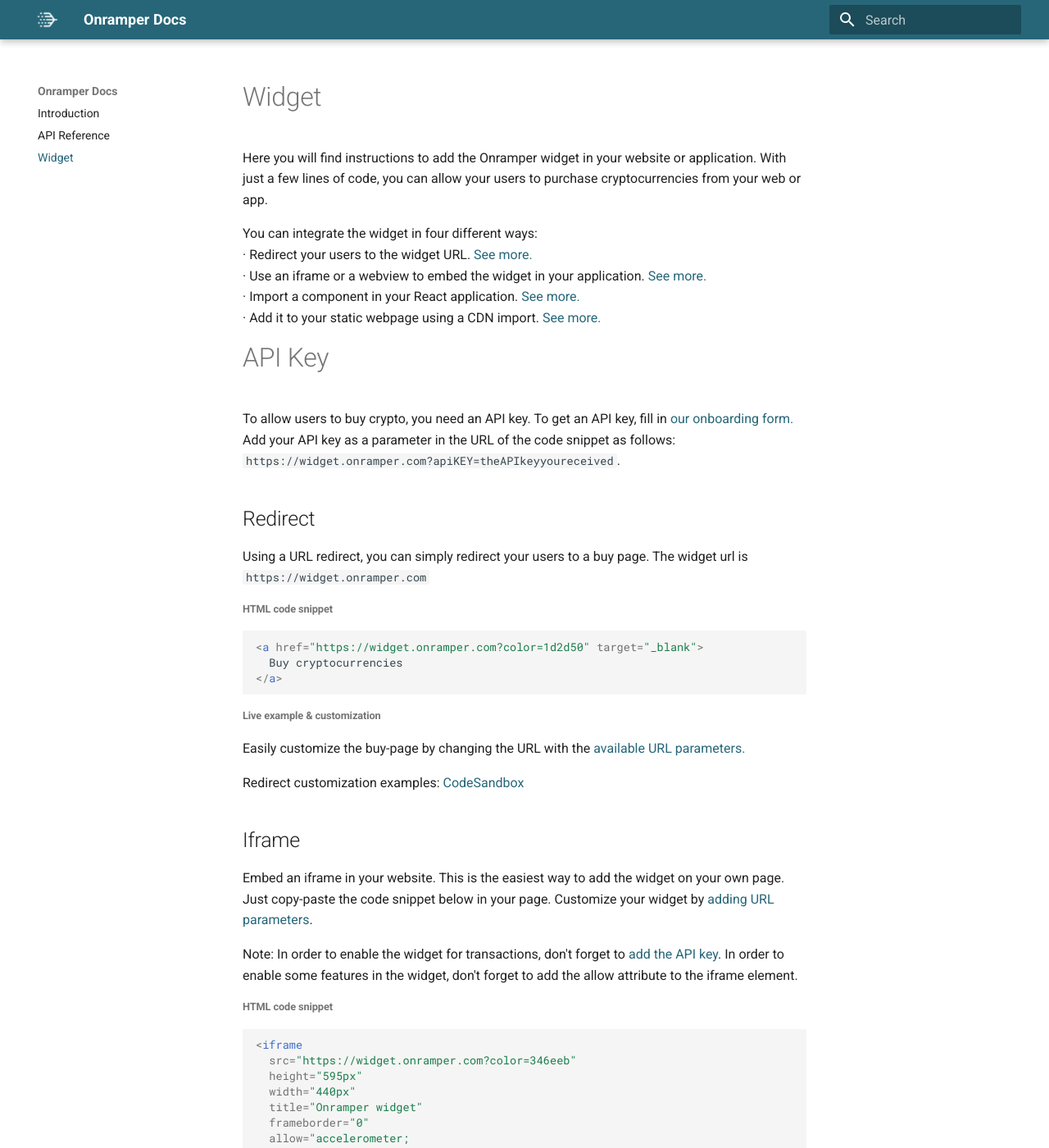
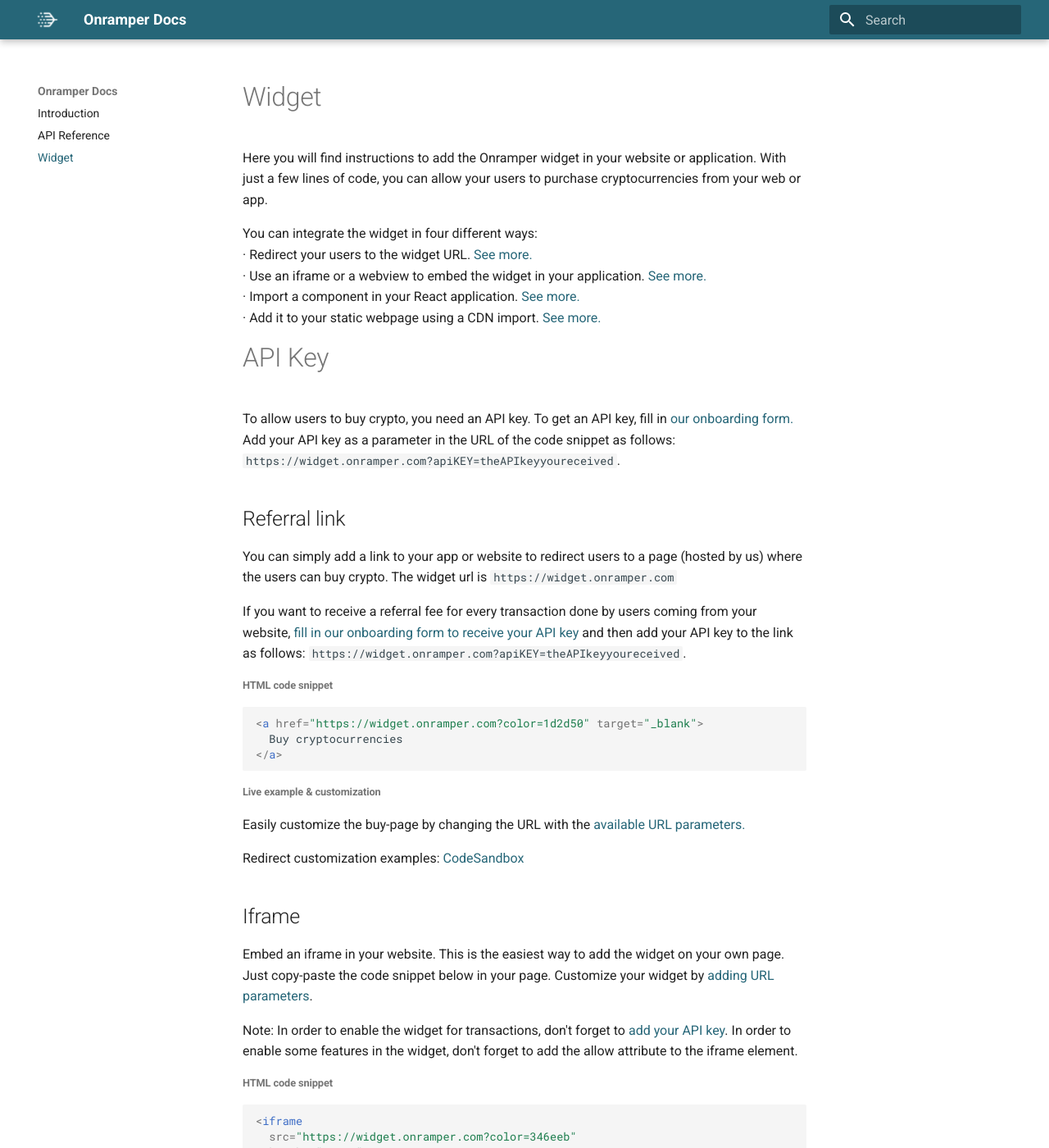
Before and after one commit to onramper/docs, an MkDocs documentation site: the page built from docs/widget.md, in a window 1280 px wide and 1400 px high. Shown: the whole window at 82% size. Built offline with MkDocs 1.6.1 and Material for MkDocs 9.7.7, drawn with Linux system fonts in a browser that asks for light colours.

Commit message:
making redirect / referral link dummy proof

```diff
--- a/docs/widget.md
+++ b/docs/widget.md
@@ -3,7 +3,7 @@
 Here you will find instructions to add the Onramper widget in your website or application. With just a few lines of code, you can allow your users to purchase cryptocurrencies from your web or app.
 
 You can integrate the widget in four different ways:
-· Redirect your users to the widget URL. [See more.](#redirect)
+· Redirect your users to the widget URL. [See more.](#referral-link)
 · Use an iframe or a webview to embed the widget in your application. [See more.](#iframe)
 · Import a component in your React application. [See more.](#react-component)
 · Add it to your static webpage using a CDN import. [See more.](#javascript)
@@ -12,9 +12,11 @@ You can integrate the widget in four different ways:
 To allow users to buy crypto, you need an API key. To get an API key, fill in <a href="https://docs.google.com/forms/d/e/1FAIpQLSdnmTskkGA5QJGjC1eVRcqXZouuGe_ojltlBFs5nFClrSl_gA/viewform?usp=sf_link" target='_blank' >our onboarding form.</a>
 Add your API key as a parameter in the URL of the code snippet as follows: `https://widget.onramper.com?apiKEY=theAPIkeyyoureceived`.
 
-## Redirect
+## Referral link
 
-Using a URL redirect, you can simply redirect your users to a buy page. The widget url is `https://widget.onramper.com`
+You can simply add a link to your app or website to redirect users to a page (hosted by us) where the users can buy crypto. The widget url is `https://widget.onramper.com`
+
+If you want to receive a referral fee for every transaction done by users coming from your website, <a href="https://docs.google.com/forms/d/e/1FAIpQLSdnmTskkGA5QJGjC1eVRcqXZouuGe_ojltlBFs5nFClrSl_gA/viewform?usp=sf_link" target='_blank' >fill in our onboarding form to receive your API key</a> and then add your API key to the link as follows: `https://widget.onramper.com?apiKEY=theAPIkeyyoureceived`.
 
 ###### HTML code snippet
 
@@ -34,7 +36,7 @@ Redirect customization examples: <a href="https://codesandbox.io/s/onramper-widg
 
 Embed an iframe in your website. This is the easiest way to add the widget on your own page. Just copy-paste the code snippet below in your page. Customize your widget by [adding URL parameters](#url-parameters).
 
-Note: In order to enable the widget for transactions, don't forget to [add the API key](#API-key). In order to enable some features in the widget, don't forget to add the allow attribute to the iframe element.
+Note: In order to enable the widget for transactions, don't forget to [add your API key](#API-key). In order to enable some features in the widget, don't forget to add the allow attribute to the iframe element.
 
 ###### HTML code snippet
 
```
